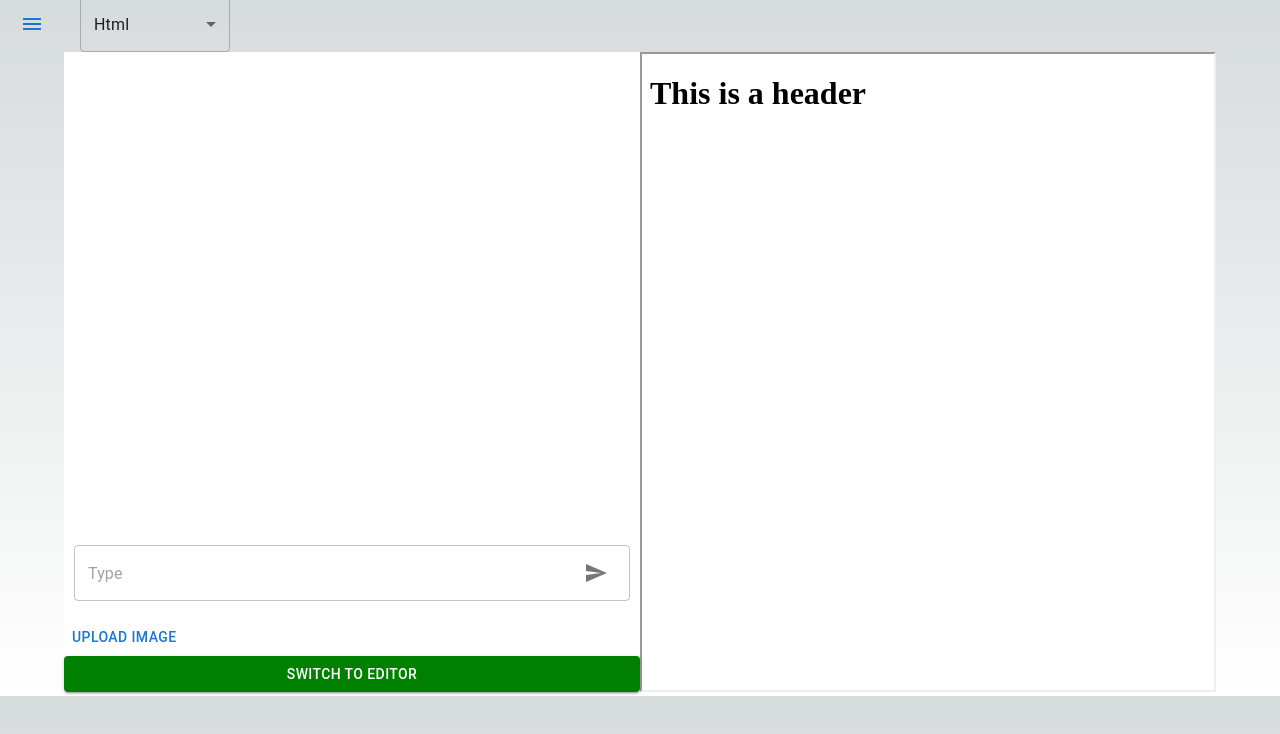
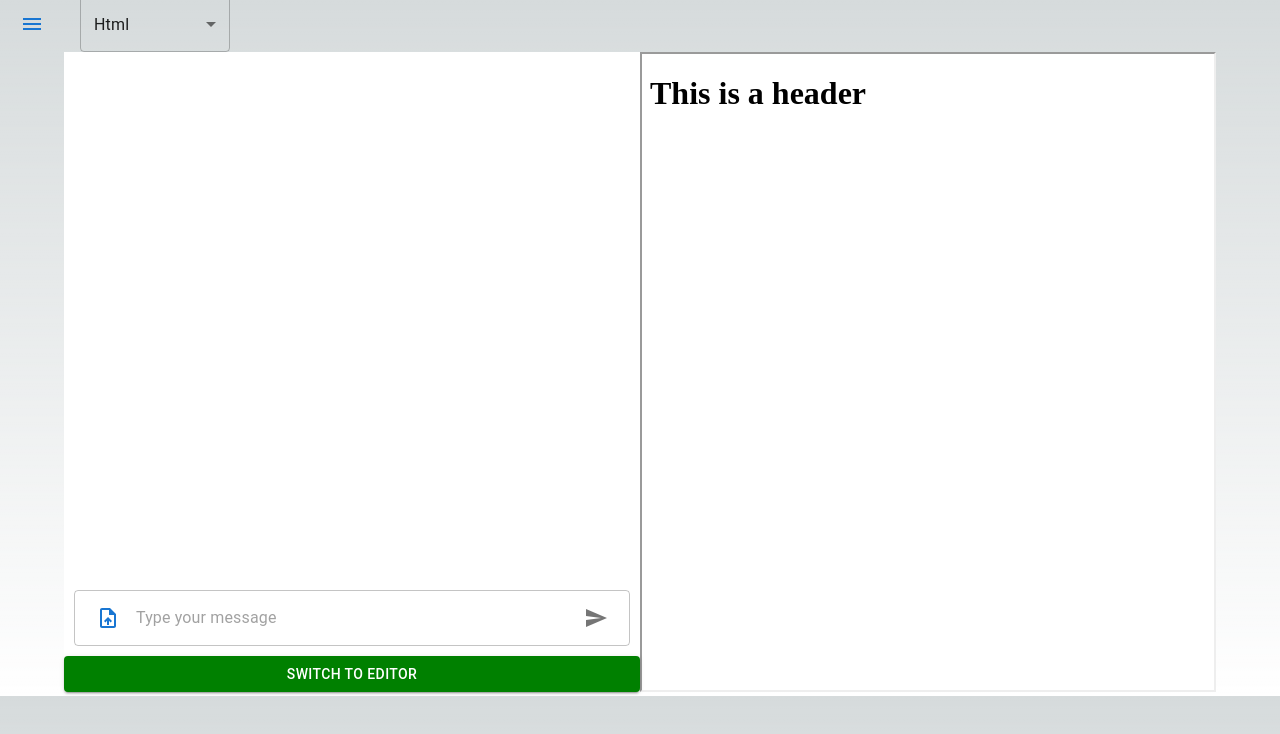
Before and after one commit to IdkwhatImD0ing/WebsiteGenerator, a Next.js app in the folder client/: page /main in a window 1280 px wide. Shown: the top 734 px of the page. Built offline with nearby package versions, Linux system fonts and the light colour scheme.

Commit message:
turned image upload to formatted icon

```diff
--- a/client/app/main/chat.js
+++ b/client/app/main/chat.js
@@ -1,9 +1,11 @@
 "use client";
-import { Box, Paper, Button, Modal, Typography } from "@mui/material";
+import { Box, Paper, Button, Modal, Typography, IconButton, InputAdornment } from "@mui/material";
 import { useState, useEffect, useRef } from "react";
 import ChatMessageBox from "./chatMessageBox";
 import TextInput from "./textInput";
 import axios from "axios";
+import UploadFileIcon from '@mui/icons-material/UploadFile';
+import CloseIcon from '@mui/icons-material/Close';
 
 export default function Chat({ messages, setMessages, html, setHtml }) {
   const [image, setImage] = useState(null);
@@ -85,7 +87,42 @@ export default function Chat({ messages, setMessages, html, setHtml }) {
       <Box flexGrow="1" overflow="auto">
         <ChatMessageBox messages={messages} />
       </Box>
-      <TextInput addMessage={addMessage} />
+      <Box display="flex" flexDirection="row" alignItems="center">
+      <input
+        accept="image/*"
+        style={{ display: "none" }}
+        id="raised-button-file"
+        multiple={false}
+        type="file"
+        onChange={handleImageChange}
+      />
+      <TextInput
+        addMessage={addMessage}
+        startAdornment={
+          image ? (
+            <InputAdornment position="start">
+              <IconButton
+                onClick={() => {
+                  setImage(null); // Remove the image when the close icon is clicked
+                }}
+                color="primary"
+              >
+                <CloseIcon />
+              </IconButton>
+            </InputAdornment>
+          ) : (
+            <InputAdornment position="start">
+              <label htmlFor="raised-button-file">
+                <IconButton component="span" color="primary">
+                  <UploadFileIcon />
+                </IconButton>
+              </label>
+            </InputAdornment>
+          )
+        }
+      />
+    </Box>
+      {/* <TextInput addMessage={addMessage} />
       <Box display="flex">
         <input
           accept="image/ * "
@@ -110,7 +147,7 @@ export default function Chat({ messages, setMessages, html, setHtml }) {
             </Button>
           </Box>
         )}
-      </Box>
+      </Box> */}
     </Box>
   );
 }
--- a/client/app/main/textInput.js
+++ b/client/app/main/textInput.js
@@ -1,9 +1,9 @@
-"use client";
+// TextInput.js
 import { useState } from "react";
 import { Box, TextField, InputAdornment, IconButton } from "@mui/material";
 import SendIcon from "@mui/icons-material/Send";
 
-export default function TextInput({ addMessage }) {
+export default function TextInput({ addMessage, startAdornment }) {
   const [inputText, setInputText] = useState("");
 
   const handleChange = (e) => {
@@ -27,24 +27,26 @@ export default function TextInput({ addMessage }) {
     <Box
       component="form"
       noValidate
-      autoComplete="false"
+      autoComplete="off"
       onSubmit={handleSubmit}
-      style={{ margin: "10px" }}
+      style={{ padding: "10px" }}
+      display="flex"
+      flexGrow={1}
     >
-      {" "}
       <TextField
-        placeholder="Type"
+        placeholder="Type your message"
         variant="outlined"
         multiline
         fullWidth
-        margin="normal"
+        margin="none" // Changed from normal to none to remove extra space
         value={inputText}
         onChange={handleChange}
         onKeyDown={handleKeyDown}
         InputProps={{
+          startAdornment: startAdornment, // This is where we add the startAdornment prop
           endAdornment: (
             <InputAdornment position="end">
-              <IconButton onClick={handleSubmit}>
+              <IconButton type="submit">
                 <SendIcon />
               </IconButton>
             </InputAdornment>
```
